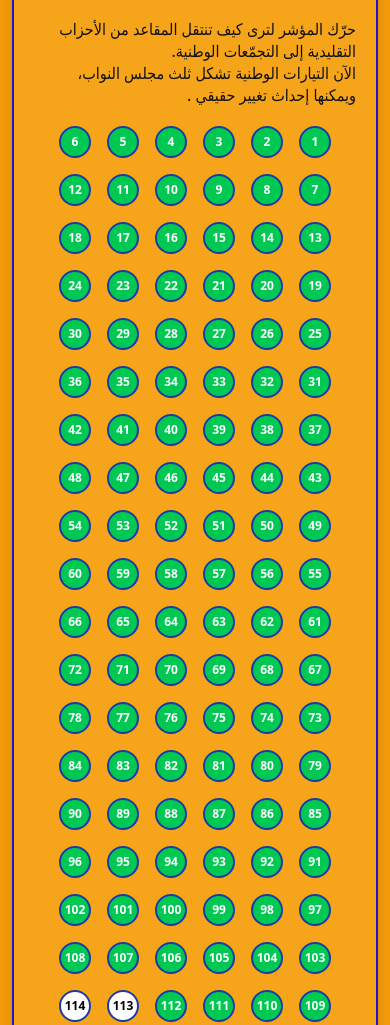
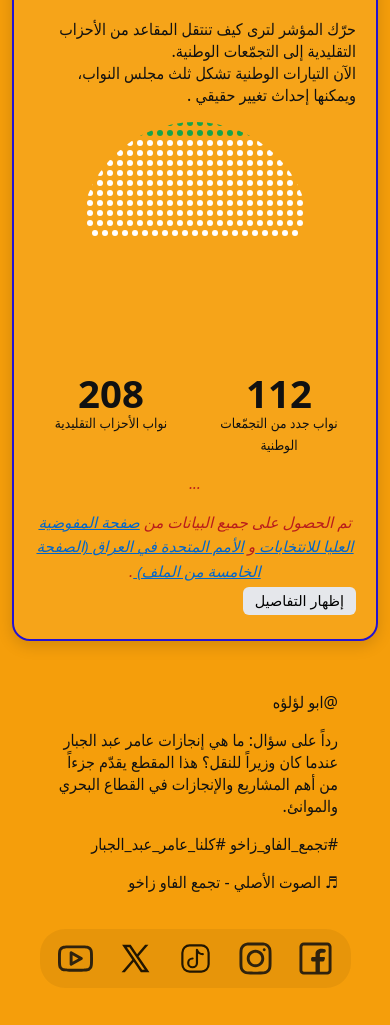
Before and after one commit to ezzed/projectx, a plain HTML site: page index.html in a window 390 px wide. Shown: the part 1123-2148 px from the top of the page. Drawn offline with Linux system fonts and the light colour scheme; a script that the page names is missing; a web font is replaced by a local one.

Commit message:
Add files via upload

```diff
--- a/css/style_new_premium.css
+++ b/css/style_new_premium.css
@@ -976,10 +976,44 @@ body.dark img.logo {
   margin: 4px;
   font-size: 12px;
   font-weight: 600;
-  /* ✨ الكل أبيض كخلفية افتراضية */
   background: #ffffff;
   color: #000;
-  border: 2px solid #1b3aa6; /* خط أزرق خفيف حول كل دائرة */
+  border: 2px solid #1b3aa6;
+}
+
+/* موبايل: نحول دوائر البرلمان إلى نص دائرة صغيرة جداً */
+@media (max-width: 768px) {
+  /* نص دائرة صغيرة داخل بوكس الجوكر */
+  .parl-program-box--joker .gov-seats-row {
+    max-width: 230px;                /* عرض الهلال */
+    margin: 10px auto 6px;
+    padding: 4px 4px 0;
+    display: flex;
+    flex-wrap: wrap;
+    gap: 2px;
+    justify-content: center;
+    align-content: flex-end;         /* الكرات تتجمع تحت */
+    aspect-ratio: 2 / 1;             /*  عرض:ارتفاع = نص دائرة */
+    border-radius: 999px 999px 0 0;  /* نخليها نص دائرة */
+    overflow: hidden;                /* نخفي النصف السفلي */
+    background: transparent;
+  }
+
+  /* نخلي الكرات صغيييرة وبيضاء بلا أرقام */
+  .parl-program-box--joker .seat-circle {
+    width: 6px;
+    height: 6px;
+    margin: 1px;
+    border-radius: 50%;
+    border: 0;
+    font-size: 0;        /* نخفي الأرقام 1..329 */
+    background: #ffffff; /* كرات بيضاء صغيرة */
+  }
+
+  /* الكرات الخضراء = المقاعد اللي راحت للتجمعات الوطنية */
+  .parl-program-box--joker .seat-circle.seat-circle--green {
+    background: #16a34a; /* أخضر أوضح شوي */
+  }
 }
 
 /* الدائرة رقم 165 (الاغلبية) – أزرق */
@@ -999,6 +1033,47 @@ body.dark img.logo {
   background: #00c853; /* أخضر */
   color: #ffffff;
 }
+
+
+/* ملخّص المقاعد في الموبايل فقط */
+.parl-mobile-seats-summary {
+  display: none;          /* افتراضياً مخفي */
+}
+
+/* نصين (يمين ويسار) */
+.parl-mobile-seats-half {
+  flex: 1;
+  text-align: center;
+}
+
+.parl-mobile-number {
+  font-size: 2.4rem;
+  font-weight: 700;
+  line-height: 1;
+}
+
+.parl-mobile-label {
+  font-size: 0.85rem;
+  line-height: 1.6;
+}
+
+/* موبايل: نخفي الدوائر ونظهر الملخّص */
+@media (max-width: 700px) {
+  /* نخلي الهلال مثل ما هو، ما نغيّر display */
+  .parl-program-box--joker .gov-seats-row {
+    /* خاليها، بدون display */
+  }
+
+  .parl-mobile-seats-summary {
+    display: flex;
+    gap: 14px;
+    margin: 12px auto 8px;
+    max-width: 420px;
+    justify-content: center;
+  }
+}
+
+
 
 
 .gov-program-text,
--- a/data/parliament-program-joker.js
+++ b/data/parliament-program-joker.js
@@ -399,6 +399,11 @@ function initParliamentProgramJoker() {
   const seatsRow = box.querySelector(".gov-seats-row");
    const noteEl = box.querySelector(".parl-dynamic-note");
 
+  // عناصر عرض الموبايل
+  const mobileNewEl = box.querySelector(".parl-mobile-new-count");
+  const mobileTradEl = box.querySelector(".parl-mobile-trad-count");
+
+
   const detailsBtn = box.querySelector(".parl-advanced-toggle");
   const resultsContainer = box.querySelector(".parl-results-table-container");
 
@@ -612,6 +617,15 @@ function initParliamentProgramJoker() {
       }
     }
 
+        // تحديث أرقام الموبايل (نواب جدد / تقليديين)
+    if (mobileNewEl) {
+      mobileNewEl.textContent = totalNationalAllLists.toLocaleString("en-US");
+    }
+    if (mobileTradEl) {
+      mobileTradEl.textContent = totalTraditionalSeats.toLocaleString("en-US");
+    }
+
+
 
 
     // نخزن الملخص حتى نعيد رسم الجدول عند الحاجة
--- a/index.html
+++ b/index.html
@@ -313,6 +313,39 @@
       <!-- دوائر ٣٢٩ مقعد -->
       <div class="gov-seats-row" aria-label="مقاعد مجلس النواب العراقي"></div>
 
+
+      <!-- دوائر ٣٢٩ مقعد -->
+      <div class="gov-seats-row" aria-label="مقاعد مجلس النواب العراقي"></div>
+
+      <!-- عرض خاص للموبايل: المقاعد الجديدة مقابل التقليدية -->
+      <div class="parl-mobile-seats-summary">
+        <div class="parl-mobile-seats-half parl-mobile-seats-half--new">
+          <div class="parl-mobile-number parl-mobile-new-count">0</div>
+          <div class="parl-mobile-label">
+            نواب جدد من التجمّعات الوطنية
+          </div>
+        </div>
+
+        <div class="parl-mobile-seats-half parl-mobile-seats-half--trad">
+          <div class="parl-mobile-number parl-mobile-trad-count">329</div>
+          <div class="parl-mobile-label">
+            نواب الأحزاب التقليدية
+          </div>
+        </div>
+      </div>
+
+      <p class="gov-program-note">
+        ...
+      </p>
+
+
+
+
+
+
+
+
+
      <p class="gov-program-note">
   <em>
     تم الحصول على جميع البيانات من
```
